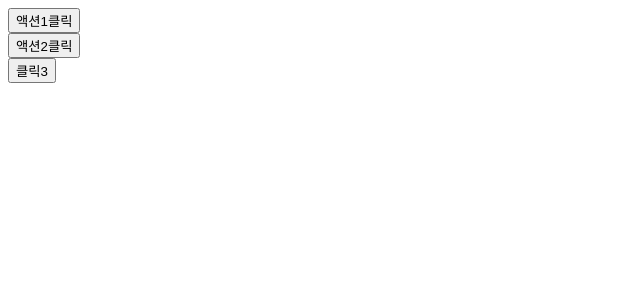
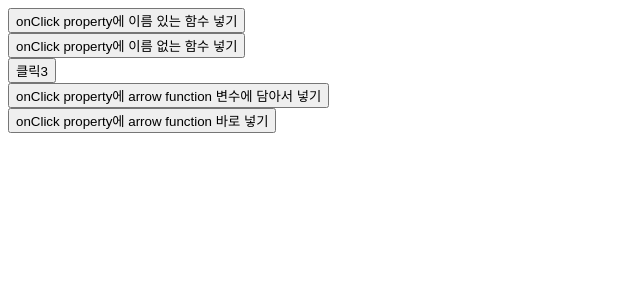
Before and after one commit to kiwi85547/react20240509, a React (Vite) app: page / in a window 1280 px wide. Shown: the top 300 px of the page, without its empty margins (0-640 px from the left). Built offline with nearby package versions, Linux system fonts and the light colour scheme.

Commit message:
onClick property와 함수 사용 연습 완료

```diff
--- a/src/App.jsx
+++ b/src/App.jsx
@@ -13,15 +13,19 @@ function App(props) {
         console.log("anonymous function. 변수 이름은 action2");
     };
 
+    const arrow = ()=>console.log("arrow");
+
     return (
         <div>
             {/*함수 이름이 action1*/}
-            <button onClick={action1}>액션1클릭</button><br/>
+            <button onClick={action1}>onClick property에 이름 있는 함수 넣기</button><br/>
             {/*익명함수 변수 이름이 action2*/}
-            <button onClick={action2}>액션2클릭</button><br/>
+            <button onClick={action2}>onClick property에 이름 없는 함수 넣기</button><br/>
             <button onClick={function(){
-                console.log("return문 안쪽 익명함수")
-            }}>클릭3</button>
+                console.log("onClick property에 return문 안쪽 익명함수 넣기")
+            }}>클릭3</button><br/>
+            <button onClick={arrow}>onClick property에 arrow function 변수에 담아서 넣기</button><br/>
+            <button onClick={()=>console.log("arrow함수")}>onClick property에 arrow function 바로 넣기</button>
         </div>
     );
 }
```
